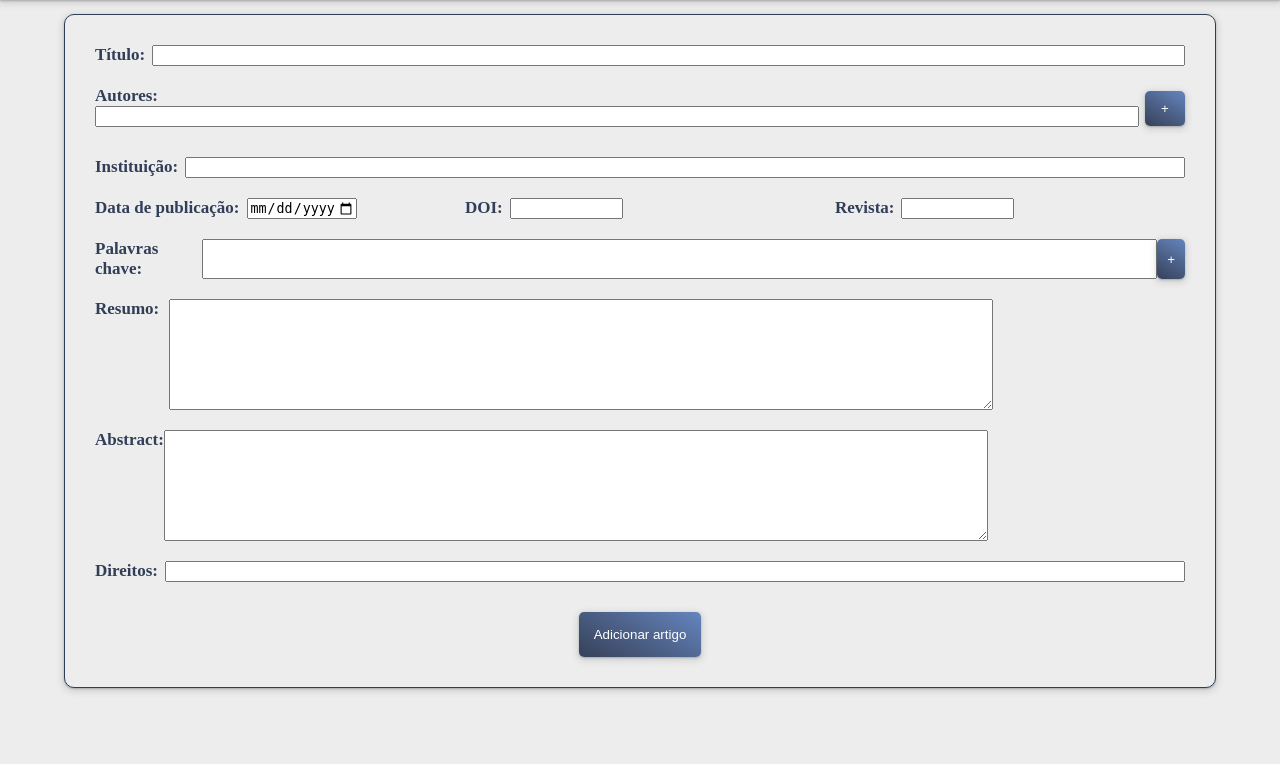
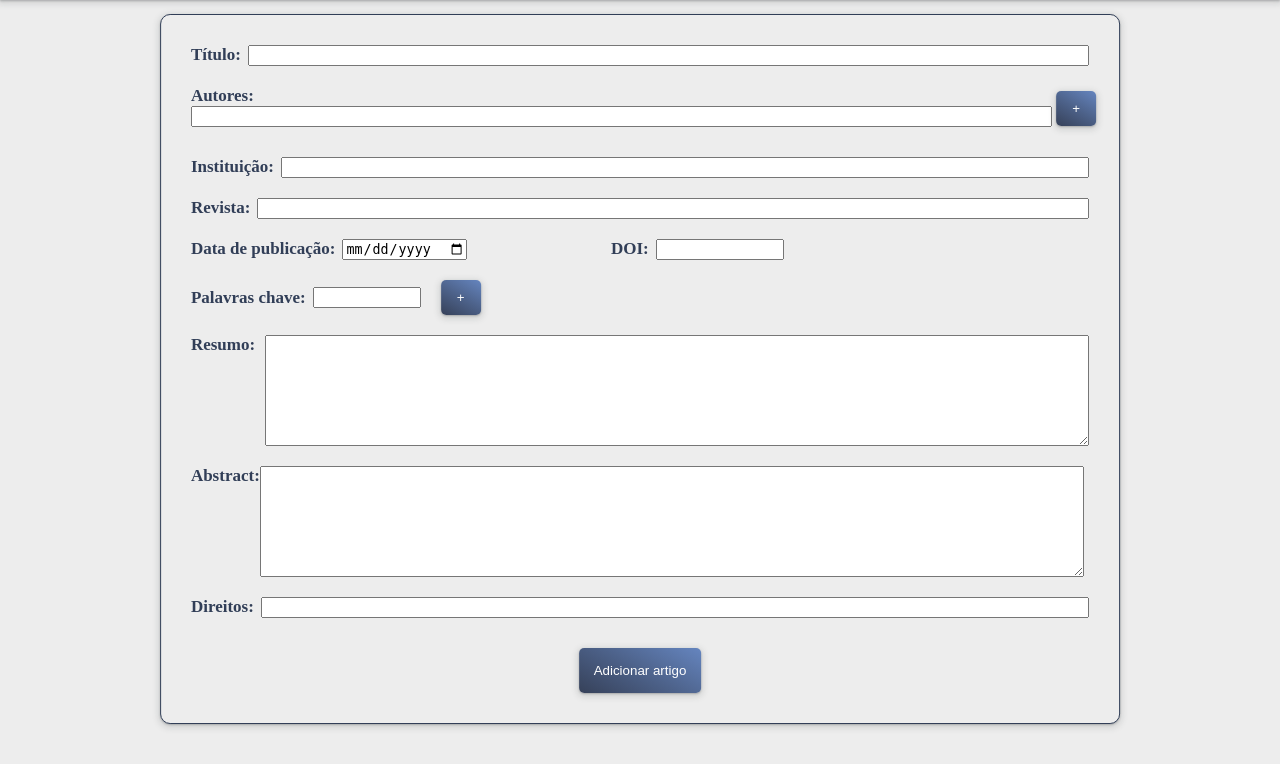
Before and after one commit to Alexandre12121/SD, a Django app: page /adicionar.html in a window 1280 px wide. Shown: the part 116-880 px from the top of the page. Run offline with Django 4.2, Linux system fonts and the light colour scheme.

Commit message:
fix: adicionando artigos

```diff
--- a/meusite/home/static/adicionar.js
+++ b/meusite/home/static/adicionar.js
@@ -44,12 +44,12 @@
   const titulo = document.querySelector("#titulo");
   const autores = document.querySelectorAll(".autor");
   const instituicao = document.querySelector("#intituicao");
+  const revista = document.querySelector("#revista");
   const dataPublicacao = document.querySelector("#dataPublicacao");
   const doi = document.querySelector("#doi");
-  const revs = document.querySelector("#revs");
   const palavraChave = document.querySelectorAll(".palavraChave");
   const resumo = document.querySelector("#resumo");
-  const abstract = document.querySelector("#ref");
+  const abstract = document.querySelector("#resume");
   const direitos = document.querySelector("#direitos");
 
   let listaAutores = "";
@@ -67,7 +67,7 @@
     instituicao: instituicao.value,
     dataPublicacao: dataPublicacao.value,
     doi: doi.value,
-    revs: revs.value,
+    revista: revista.value,
     palavraChave: listaPalavras,
     resumo: resumo.value,
     abstract: abstract.value,
@@ -96,7 +96,7 @@
   instituicao.value = "";
   dataPublicacao.value = "";
   doi.value = "";
-  revs.value = "";
+  revista.value = "";
   palavraChave.forEach((palavra) => (palavra.value = ""));
   resumo.value = "";
   abstract.value = "";
--- a/meusite/home/templates/adicionar.css
+++ b/meusite/home/templates/adicionar.css
@@ -70,7 +70,7 @@
 .form__autores button {
   width: 40px;
   position: absolute;
-  right: 0;
+  right: -7px;
   top: 5px;
 }
 
@@ -78,37 +78,37 @@
   margin-top: 30px !important;
 }
 
-.form__datas {
+.form__div {
   display: flex;
 }
 
-.form__datas div {
+.form__div div {
   display: flex;
   width: 400px;
 }
 
-.form__datas div ~ div {
+.form__div div ~ div {
   margin-top: 0;
   margin-left: 20px;
 }
 
-.form__datas div input {
+.form__div div input {
   width: 30%;
 }
 
-.form__palavraschave {
+.form__palavraChave {
   align-items: center;
 }
 
-.form__palavraschave input {
-  width: 100px;
+.form__palavraChave input {
+  max-width: 100px;
 }
 
-.form__palavraschave input ~ input {
+.form__palavraChave input ~ input {
   margin-left: 10px;
 }
 
-.form__palavraschave button {
+.form__palavraChave button {
   width: 40px;
   margin-left: 20px;
 }
--- a/meusite/home/templates/adicionar.html
+++ b/meusite/home/templates/adicionar.html
@@ -44,18 +44,18 @@
           <label for="intituicao">Instituição:</label>
           <input type="text" id="intituicao" />
         </div>
-        <div class="form__datas">
+        <div class="form_revista">
+          <label for="revista">Revista:</label>
+          <input type="text" id="revista" />
+        </div>
+        <div class="form__div">
           <div class="form__dataPublicacao">
             <label for="dataPublicacao">Data de publicação:</label>
             <input type="date" id="dataPublicacao" />
           </div>
           <div class="form_doi">
-            <label for="ref">DOI:</label>
+            <label for="doi">DOI:</label>
             <input type="text" id="doi" />
-          </div>
-          <div class="form_revista">
-            <label for="ref">Revista:</label>
-            <input type="text" id="revista" />
           </div>
         </div>
         <div class="form__palavraChave">
```
Also changed, not shown: meusite/db.sqlite3.
